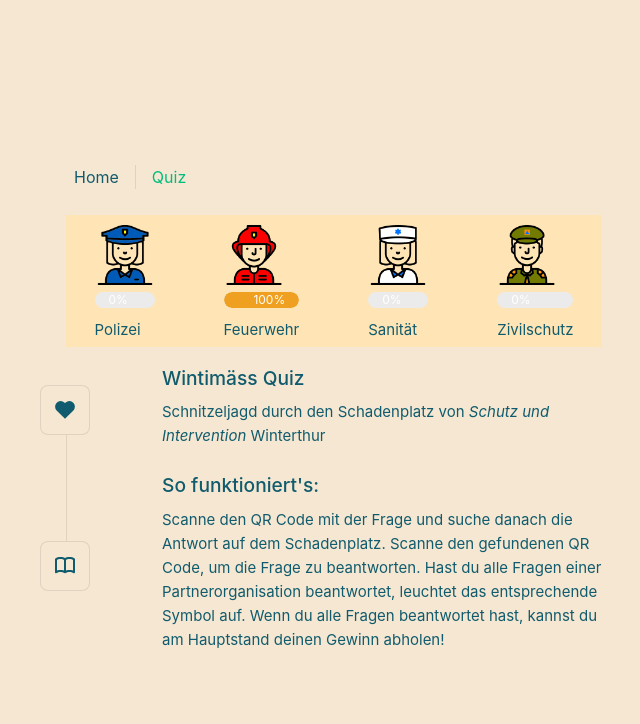
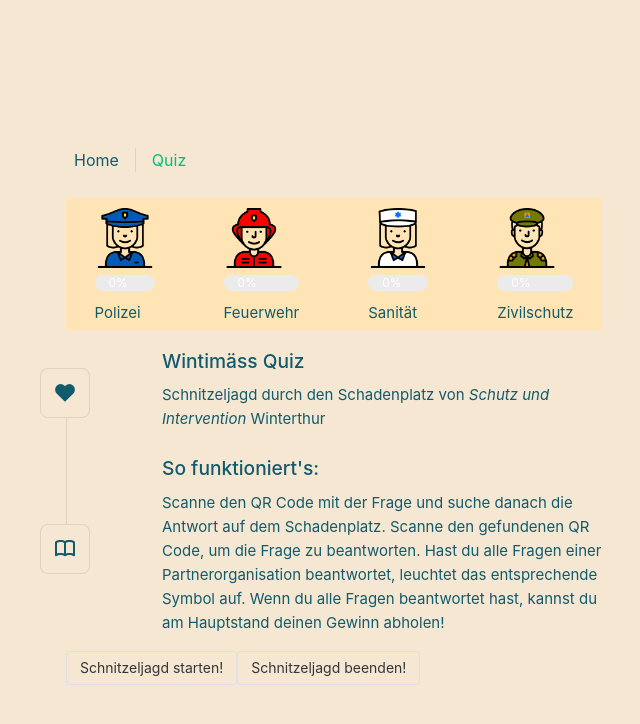
Before and after one commit to zso-win/zso-win.github.io, a Vue app: page / in a window 1280 px wide. Shown: the top 724 px of the page, without its empty margins (306-946 px from the left). Built offline with nearby package versions, Linux system fonts and the light colour scheme.

Commit message:
Add progress store, questions and answers, nav guard

```diff
--- a/package.json
+++ b/package.json
@@ -8,7 +8,7 @@
     "preview": "vite preview",
     "build-only": "vite build",
     "type-check": "vue-tsc --noEmit -p tsconfig.app.json --composite false",
-    "lint": "eslint . --ext .vue,.js,.jsx,.cjs,.mjs,.ts,.tsx,.cts,.mts --fix --ignore-path .gitignore",
+    "lint": "eslint . --ext .vue,.js,.jsx,.cjs,.mjs,.ts,.tsx,.cts,.mts --fix --ignore-path .gitignore --ignore-pattern /docs/",
     "format": "prettier --write src/"
   },
   "dependencies": {
--- a/src/components/TheBanner.vue
+++ b/src/components/TheBanner.vue
@@ -1,13 +1,19 @@
 <script setup lang="ts">
 
 import { computed, onMounted } from 'vue';
-import { NSpace, NImageGroup, NProgress } from 'naive-ui'
+import { NSpace, NImageGroup, NProgress, NButton } from 'naive-ui'
 import { useAnswerStore } from '@/stores/answers';
+import { useProgressStore } from '@/stores/progress';
 
 const answerStore = useAnswerStore()
+const progressStore = useProgressStore()
 
-const healthProgress = computed(() => answerStore.answers.answer1 ? 50 : 0)
-const zsProgress = computed(() => answerStore.answers.answer2 ? 50 : 0)
+const sanProgress = computed(() => (answerStore.answers.sanAnswer1 ? 50 : 0) + (answerStore.answers.sanAnswer2 ? 50 : 0))
+const polProgress = computed(() => (answerStore.answers.polAnswer1 ? 50 : 0) + (answerStore.answers.polAnswer2 ? 50 : 0))
+const fwProgress = computed(() => (answerStore.answers.fwAnswer1 ? 50 : 0) + (answerStore.answers.fwAnswer2 ? 50 : 0))
+const zsProgress = computed(() => (answerStore.answers.zsAnswer1 ? 50 : 0) + (answerStore.answers.zsAnswer2 ? 50 : 0))
+
+const finished = computed(() => progressStore.progress.hasFinished)
 
 onMounted(() => {
 
@@ -28,17 +34,17 @@
             <n-space justify="space-around">
                 <div>
                     <img width="60" src="@/assets/adp.png" />
-                    <n-progress type="line" status="warning" :percentage="0" indicator-placement="inside" />
+                    <n-progress type="line" status="warning" :percentage="polProgress" indicator-placement="inside" />
                     <p>Polizei</p>
                 </div>
                 <div>
                     <img width="60" src="@/assets/adfw.png" />
-                    <n-progress type="line" status="warning" :percentage="100" indicator-placement="inside" />
+                    <n-progress type="line" status="warning" :percentage="fwProgress" indicator-placement="inside" />
                     <p>Feuerwehr</p>
                 </div>
                 <div>
                     <img width="60" src="@/assets/ads.png" />
-                    <n-progress type="line" status="warning" :percentage="healthProgress" indicator-placement="inside" />
+                    <n-progress type="line" status="warning" :percentage="sanProgress" indicator-placement="inside" />
                     <p>Sanität</p>
                 </div>
                 <div>
@@ -49,5 +55,8 @@
             </n-space>
         </n-image-group>
         <n-space></n-space>
+        <div v-if="finished">
+            <n-button>Preis abholen</n-button>
+        </div>
     </div>
 </template>
--- a/src/components/TheCorrectAnswer.vue
+++ b/src/components/TheCorrectAnswer.vue
@@ -11,8 +11,8 @@
 const questions = useQuestionStore()
 
 onMounted(() => {
-    if (questions.questions.question2) {
-        answers.update({ answer2: true })
+    if (questions.questions.fwQuestion2) {
+        answers.update({ fwAnswer2: true })
         msg.value = "118 ist die richtige Antwort."
     }
     else {
--- a/src/components/TheQuestion.vue
+++ b/src/components/TheQuestion.vue
@@ -8,7 +8,7 @@
 const questions = useQuestionStore()
 
 onMounted(() => {
-    questions.update({ question2: true })
+    questions.update({ fwQuestion2: true })
 })
 
 </script>
--- a/src/components/TheQuiz.vue
+++ b/src/components/TheQuiz.vue
@@ -3,6 +3,7 @@
 import { useAnswerStore } from '@/stores/answers';
 import { NButton, NDivider, NSpace, NImage } from 'naive-ui'
 import { useQuestionStore } from '@/stores/questions';
+import { useProgressStore } from '@/stores/progress';
 
 interface QuizOption {
     text: string
@@ -13,6 +14,7 @@
 
 const answers = useAnswerStore()
 const questions = useQuestionStore()
+const progress = useProgressStore()
 
 const options = ref([
     { text: 'September' },
@@ -38,7 +40,8 @@
 
 function reset(): void {
     answers.update({ answer1: false, answer2: false })
-    questions.update({ question1: false, question2: false })
+    questions.update({ sanQuestion1: false, sanQuestion2: false })
+    progress.reset()
     msg.value = ""
 }
 
--- a/src/components/TheWelcome.vue
+++ b/src/components/TheWelcome.vue
@@ -2,6 +2,11 @@
 import WelcomeItem from './WelcomeItem.vue'
 import SupportIcon from './icons/IconSupport.vue'
 import CommunityIcon from './icons/IconDocumentation.vue'
+import { useProgressStore } from '@/stores/progress';
+import { NButton } from 'naive-ui';
+
+const progressStore = useProgressStore()
+
 </script>
 
 <template>
@@ -25,4 +30,7 @@
     Hast du alle Fragen einer Partnerorganisation beantwortet, leuchtet das entsprechende Symbol auf.
     Wenn du alle Fragen beantwortet hast, kannst du am Hauptstand deinen Gewinn abholen!
   </WelcomeItem>
+
+  <n-button @click="progressStore.start">Schnitzeljagd starten!</n-button>
+  <n-button @click="progressStore.finish">Schnitzeljagd beenden!</n-button>
 </template>
--- a/src/router/index.ts
+++ b/src/router/index.ts
@@ -1,5 +1,7 @@
 import { createRouter, createWebHistory } from 'vue-router'
 import HomeView from '../views/HomeView.vue'
+import { useProgressStore } from '@/stores/progress'
+
 
 const router = createRouter({
   history: createWebHistory(import.meta.env.BASE_URL),
@@ -36,4 +38,11 @@
   ]
 })
 
+router.beforeEach((to, _from) => {
+  const progressStore = useProgressStore()
+  if (progressStore.progress.hasFinished && to.name != 'quiz') return { name: 'quiz' }
+
+  if (!progressStore.progress.hasStarted && to.name != 'home') return { name: 'home' }
+})
+
 export default router
--- a/src/stores/answers.ts
+++ b/src/stores/answers.ts
@@ -4,6 +4,14 @@
 export class Answers {
   answer1: boolean = false
   answer2: boolean = false
+  polAnswer1: boolean = false
+  polAnswer2: boolean = false
+  sanAnswer1: boolean = false
+  sanAnswer2: boolean = false
+  fwAnswer1: boolean = false
+  fwAnswer2: boolean = false
+  zsAnswer1: boolean = false
+  zsAnswer2: boolean = false
 }
 
 
--- /dev/null
+++ b/src/stores/progress.ts
@@ -0,0 +1,26 @@
+import { defineStore } from 'pinia'
+import { useStorage } from '@vueuse/core'
+
+export class Progress {
+  hasStarted: boolean = false
+  hasFinished: boolean = false
+}
+
+export const useProgressStore = defineStore('progress', {
+  state: () => ({
+    progress: useStorage('progress', new Progress(), localStorage, { mergeDefaults: true })
+  }),
+  actions: {
+    start(): void {
+      this.progress.hasStarted = true
+    },
+    finish(): void {
+      this.progress.hasFinished = true
+    },
+    reset(): void {
+      this.progress.hasFinished = false
+      this.progress.hasStarted = false
+    }
+  }
+}
+)
--- a/src/stores/questions.ts
+++ b/src/stores/questions.ts
@@ -2,8 +2,14 @@
 import { useStorage } from '@vueuse/core'
 
 export class Questions {
-  question1: boolean = true
-  question2: boolean = false
+  polQuestion1: boolean = false
+  polQuestion2: boolean = false
+  sanQuestion1: boolean = false
+  sanQuestion2: boolean = false
+  fwQuestion1: boolean = false
+  fwQuestion2: boolean = false
+  zsQuestion1: boolean = false
+  zsQuestion2: boolean = false
 }
 
 
```
Also changed, not shown: 12 other files (tests, documents, lock files or other folders).
